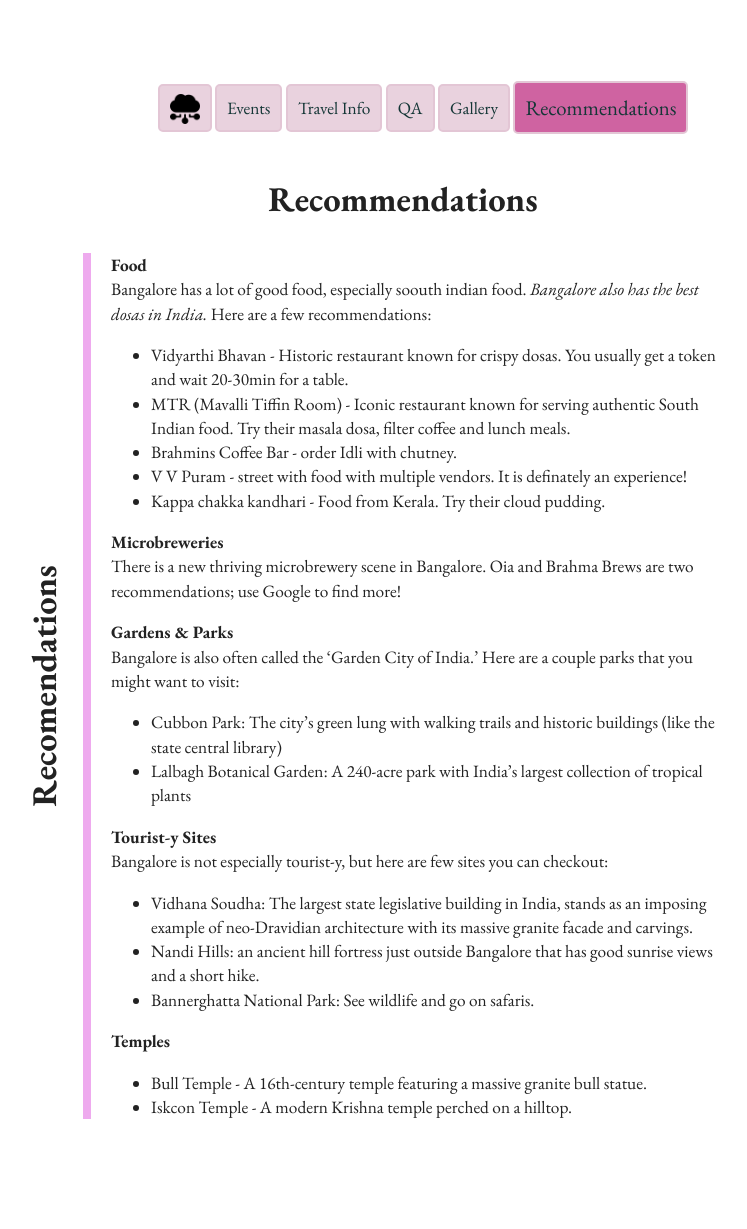
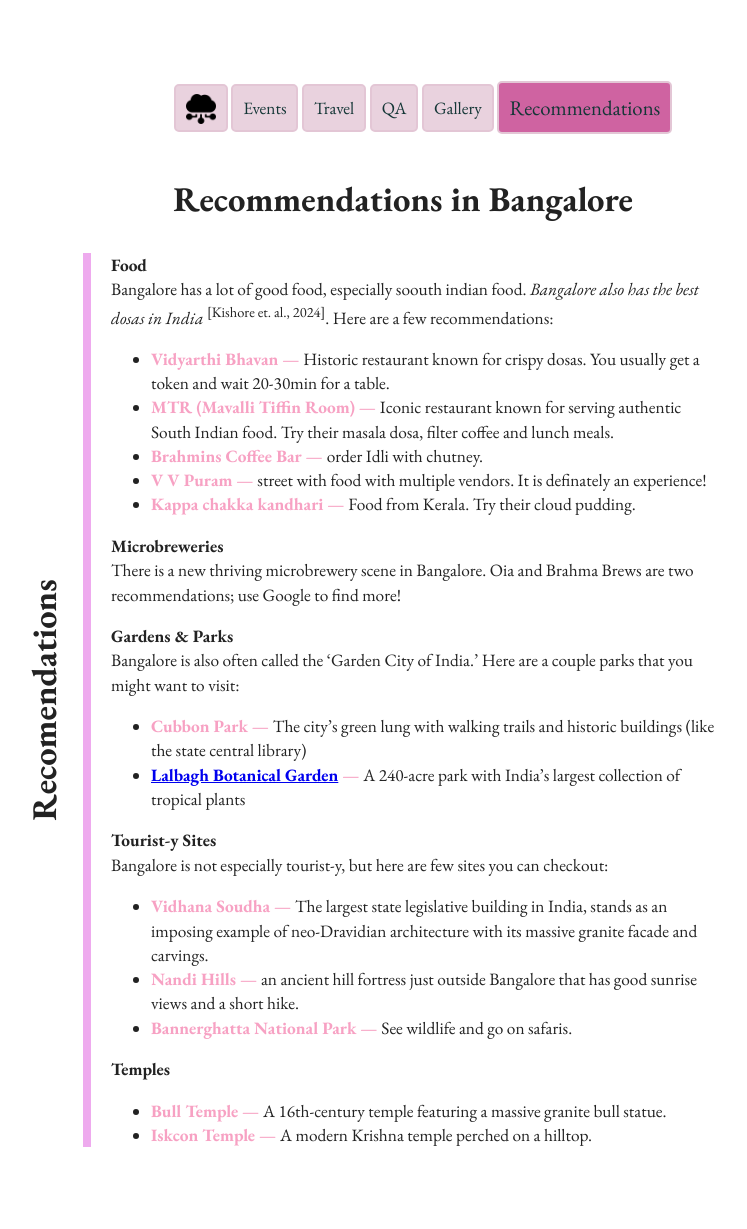
Before and after one commit to kaito-nakatani/shraito, a Jekyll site: the page built from _tabs/recos.md, in a window 1280 px wide. Shown: the whole page, without its empty margins (237-984 px from the left). Built offline with Jekyll 4.4.1, drawn with Linux system fonts in a browser that asks for light colours; before the commit the page ends 1201 px from its top, so only the background shows below that.

Commit message:
some tweaks

```diff
--- a/_includes/navbar.html
+++ b/_includes/navbar.html
@@ -12,7 +12,7 @@
 {% for tab in site.tabs %}
 <li class="nav-item {% if tab.url == page.url%}current-tab{% endif %}">
     <a href="{{tab.url}}" >
-        {{tab.title}}
+        {{tab.title_short}}
     </a>
 </li>
 {% endfor %}
--- a/_tabs/events.html
+++ b/_tabs/events.html
@@ -1,5 +1,6 @@
 ---
-title: Events
+title_short: Events
+title: Event Schedule
 layout: default
 custom_js:
     - passwd
--- a/_tabs/recos.md
+++ b/_tabs/recos.md
@@ -1,30 +1,33 @@
 ---
-title: Recommendations
+title_short: Recommendations
+title: Recommendations in Bangalore
 layout: tab
 leftblock: Recomendations
 ---
 **Food**
-Bangalore has a lot of good food, especially soouth indian food. *Bangalore also has the best dosas in India.* Here are a few recommendations:
-- Vidyarthi Bhavan - Historic restaurant known for crispy dosas. You usually get a token and wait 20-30min for a table.
-- MTR (Mavalli Tiffin Room) - Iconic restaurant known for serving authentic South Indian food. Try their masala dosa, filter coffee and lunch meals.
-- Brahmins Coffee Bar - order Idli with chutney.
-- V V Puram - street with food with multiple vendors. It is definately an experience!
-- Kappa chakka kandhari -  Food from Kerala. Try their cloud pudding.
+Bangalore has a lot of good food, especially soouth indian food.
+*Bangalore also has the best dosas in India* <sup>[Kishore et. al., 2024]</sup>.
+Here are a few recommendations:
+- <span class="establishment">Vidyarthi Bhavan</span> Historic restaurant known for crispy dosas. You usually get a token and wait 20-30min for a table.
+- <span class="establishment">MTR (Mavalli Tiffin Room)</span>  Iconic restaurant known for serving authentic South Indian food. Try their masala dosa, filter coffee and lunch meals.
+- <span class="establishment">Brahmins Coffee Bar</span> order Idli with chutney.
+- <span class="establishment">V V Puram</span> street with food with multiple vendors. It is definately an experience!
+- <span class="establishment">Kappa chakka kandhari</span>  Food from Kerala. Try their cloud pudding.
 
 **Microbreweries**
 There is a new thriving microbrewery scene in Bangalore. Oia and Brahma Brews are two recommendations; use Google to find more!
 
 **Gardens & Parks**
 Bangalore is also often called the 'Garden City of India.' Here are a couple parks that you might want to visit:
-- Cubbon Park: The city's green lung with walking trails and historic buildings (like the state central library)
-- Lalbagh Botanical Garden: A 240-acre park with India's largest collection of tropical plants
+- <span class="establishment">Cubbon Park</span> The city's green lung with walking trails and historic buildings (like the state central library)
+- <span class="establishment">[Lalbagh Botanical Garden](https://lalbaghbotanicalgarden.in/)</span> A 240-acre park with India's largest collection of tropical plants
 
 **Tourist-y Sites**
 Bangalore is not especially tourist-y, but here are few sites you can checkout:
-- Vidhana Soudha: The largest state legislative building in India, stands as an imposing example of neo-Dravidian architecture with its massive granite facade and carvings.
-- Nandi Hills: an ancient hill fortress just outside Bangalore that has good sunrise views and a short hike.
-- Bannerghatta National Park: See wildlife and go on safaris.
+- <span class="establishment">Vidhana Soudha</span> The largest state legislative building in India, stands as an imposing example of neo-Dravidian architecture with its massive granite facade and carvings.
+- <span class="establishment">Nandi Hills</span> an ancient hill fortress just outside Bangalore that has good sunrise views and a short hike.
+- <span class="establishment">Bannerghatta National Park</span> See wildlife and go on safaris.
 
 **Temples**
-- Bull Temple - A 16th-century temple featuring a massive granite bull statue.
-- Iskcon Temple - A modern Krishna temple perched on a hilltop.
+- <span class="establishment">Bull Temple</span> A 16th-century temple featuring a massive granite bull statue.
+- <span class="establishment">Iskcon Temple</span> A modern Krishna temple perched on a hilltop.
--- a/cssjs/main.css
+++ b/cssjs/main.css
@@ -172,3 +172,13 @@
     /* margin-left: -5px; */
     color: var(--ocolor);
 }
+
+span.establishment {
+    /* font-weight: 500; */
+    font-weight: bold;
+    /* color: color-mix(in srgb, var(--vcolor) 50%, red 40%); */
+    color: color-mix(in srgb, var(--accent) 50%, red 20%);
+}
+span.establishment::after {
+    content: " — "
+}
```
Also changed, not shown: _includes/hexphotos.html (added, +40 -0 lines), _tabs/gallery.md (+8 -0 lines), _tabs/qa.md (+5 -4 lines), _tabs/travel-info.md (+7 -2 lines), cssjs/gallery.css (added, +38 -0 lines), cssjs/gallery.js (added, +35 -0 lines), cssjs/imghex.css (added, +61 -0 lines).
